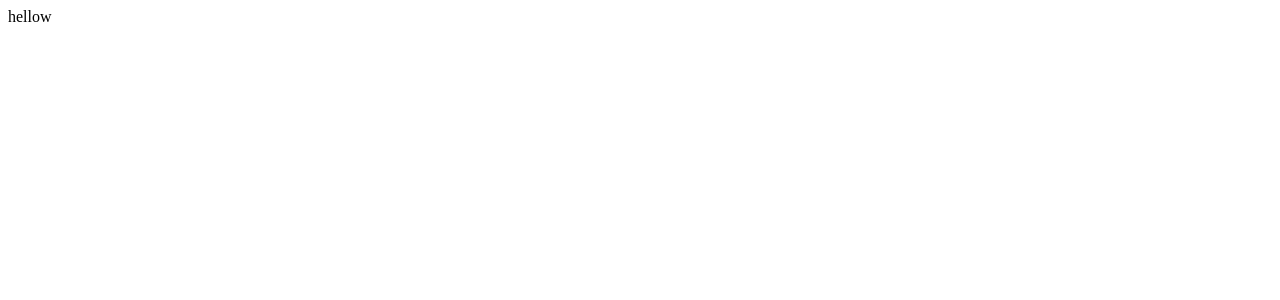
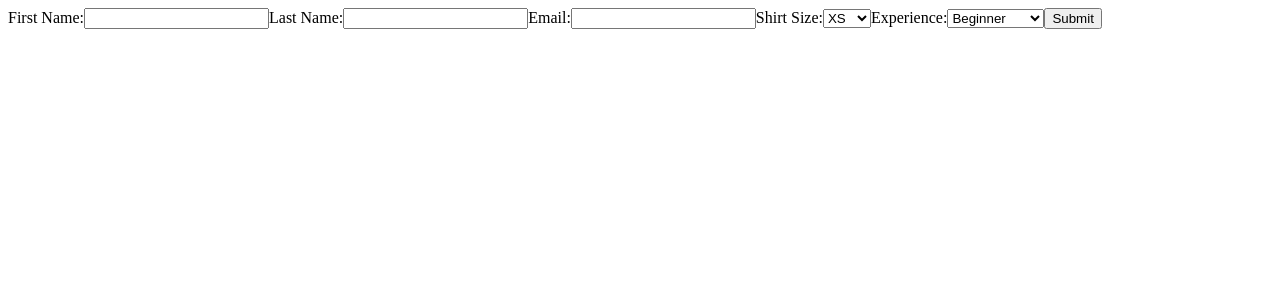
Before and after one commit to msyurikim/meetup-registration, a React app in the folder meetup-front-end/: page / in a window 1280 px wide. Shown: the top 300 px of the page. Built offline with nearby package versions, Linux system fonts and the light colour scheme; the HTML template or start-up script is replaced by a standard one.

Commit message:
Added form component

```diff
--- a/meetup-front-end/src/components/App.jsx
+++ b/meetup-front-end/src/components/App.jsx
@@ -1,4 +1,5 @@
 import React from 'react';
+import Form from './Form.jsx'
 
 
 class App extends React.Component {
@@ -6,11 +7,18 @@ class App extends React.Component {
   constructor(props) {
     super(props);
 
+    this.state = {
+      attendees: [],
+    }
 
   }
   render () {
     return (
-      <div> hellow </div>
+      <div>
+        <div>
+          <Form />
+        </div>
+      </div>
     )
   }
 }
--- /dev/null
+++ b/meetup-front-end/src/components/Form.jsx
@@ -0,0 +1,88 @@
+import React, { Component } from 'react';
+
+class Form extends Component {
+  constructor(props) {
+    super(props);
+
+    this.state = {
+      form: {
+        firstName: '',
+        lastName: '',
+        email: '',
+        shirt: '',
+        experience: '',
+      }
+    }
+    this.handleChange = this.handleChange.bind(this);
+  }
+
+  handleChange(name, event) {
+    const formInfo = this.state.form;
+    formInfo[name] = event.target.value;
+    this.setState({
+      form: formInfo
+    })
+  }
+  handleSubmit(e) {
+    e.preventDefault();
+    console.log('what is this', this.state.form)
+  }
+  render() {
+    return (
+      <div>
+        <form className="attendee-form">
+          <label>
+            First Name:
+            <input
+              type='text'
+              name='firstName'
+              value={this.state.form.firstName}
+              onChange={this.handleChange.bind(this, 'firstName')}/>
+          </label>
+          <label>
+            Last Name:
+            <input
+              type='text'
+              name='lastName'
+              value={this.state.form.lastName}
+              onChange={this.handleChange.bind(this, 'lastName')}/>
+          </label>
+          <label>
+            Email:
+            <input
+              type='text'
+              name='email'
+              value={this.state.form.email}
+              onChange={this.handleChange.bind(this, 'email')}/>
+          </label>
+          <label>
+            Shirt Size:
+            <select
+              value={this.state.form.shirt}
+              onChange={this.handleChange.bind(this, 'shirt')}>
+              <option value="XS">XS</option>
+              <option value="S">S</option>
+              <option value="M">M</option>
+              <option value="L">L</option>
+              <option value="XL">XL</option>
+              <option value="XXL">XXL</option>
+            </select>
+          </label>
+          <label>
+            Experience:
+            <select
+              value={this.state.form.experience}
+              onChange={this.handleChange.bind(this, 'experience')}>
+              <option value="Beginner">Beginner</option>
+              <option value="Intermediate">Intermediate</option>
+              <option value="Expert">Expert</option>
+            </select>
+          </label>
+          <button className='submitForm' onClick={this.handleSubmit.bind(this)}>Submit</button>
+        </form>
+      </div>
+    )
+  }
+}
+
+export default Form;
```
